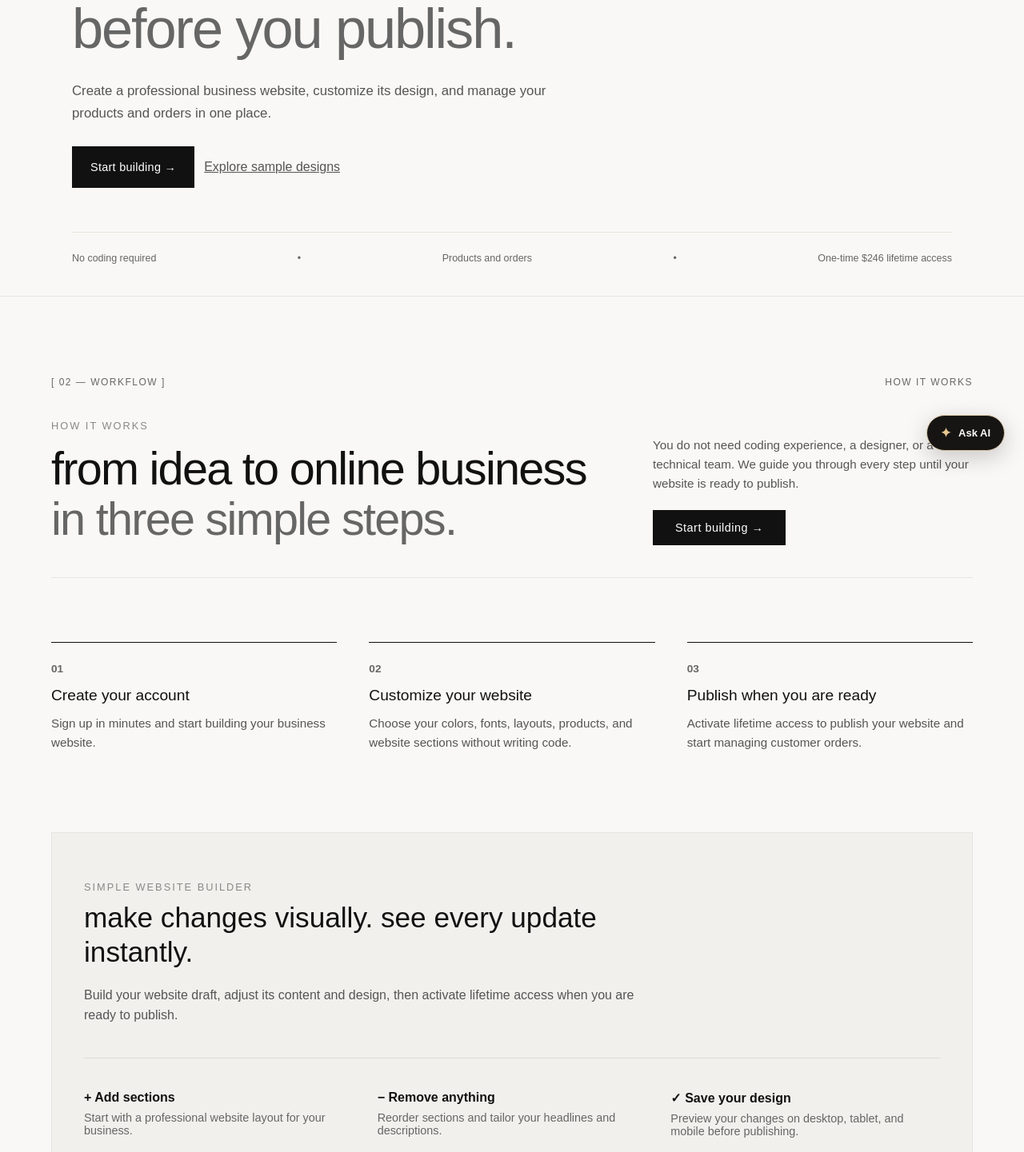
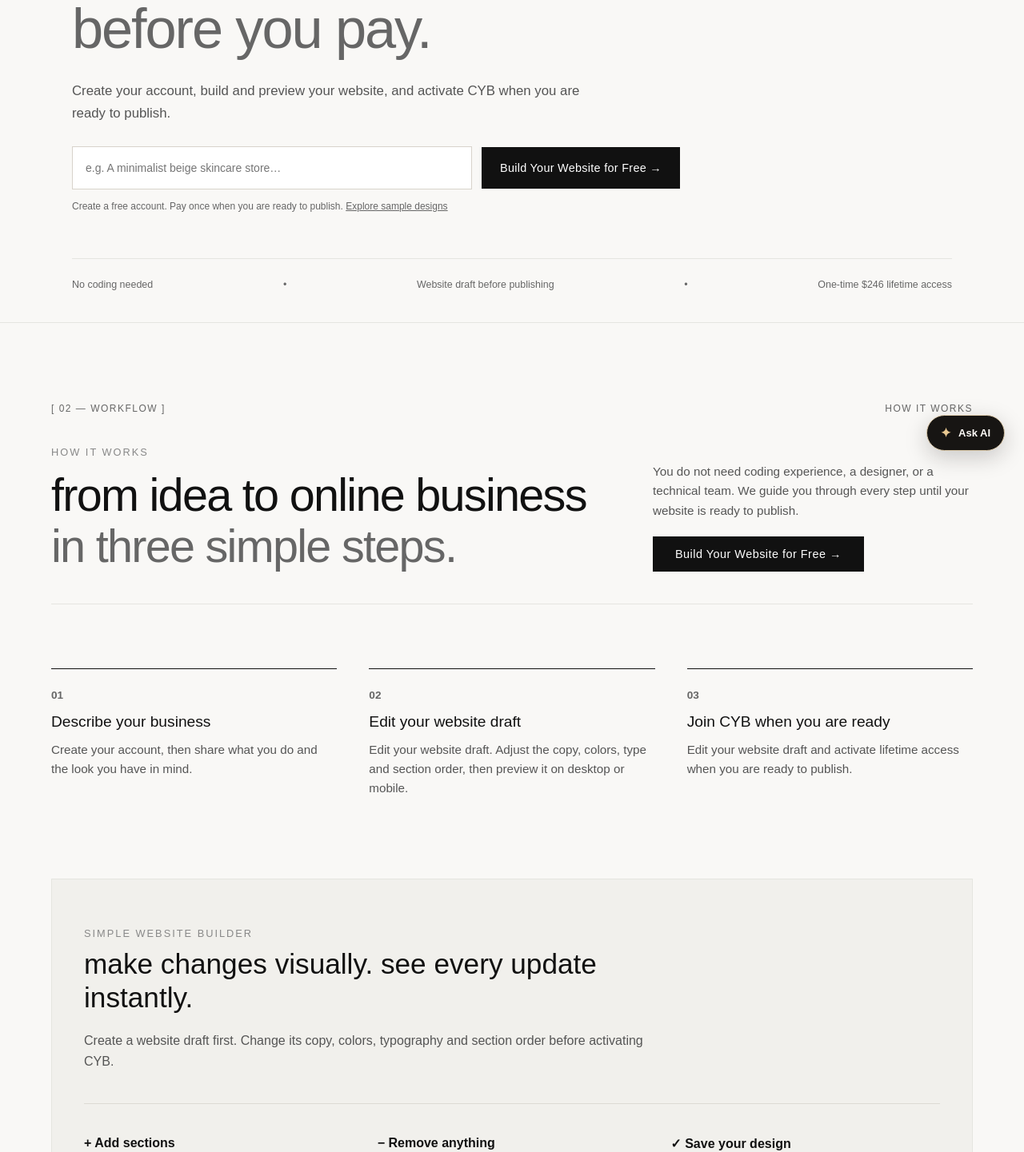
Before and after one commit to nuulf26-glitch/your-business, a React (Vite) app: page / in a window 1280 px wide. Shown: the part 212-1653 px from the top of the page at 80% size. Built offline with nearby package versions, Linux system fonts and the light colour scheme; no server answers.

Commit message:
Restore staging CYB design with production-safe links and signup (#63)

```diff
--- a/src/landing/FAQ.jsx
+++ b/src/landing/FAQ.jsx
@@ -18,10 +18,13 @@ const faqs = [
       "Yes. You can connect your own custom domain whenever you're ready.",
   },
   {
-    question: "Can I build before paying?",
-    answer: "Yes. Create an account and customize your website draft. Publishing requires CYB Lifetime Access.",
+    question: "What can I do before paying?",
+    answer: "Create a free account to build and edit a website draft. Publishing is available after CYB Lifetime Access is activated.",
   },
-  { question: "How much is lifetime access?", answer: "CYB Lifetime Access is a one-time payment of $246 USD. The 30-day refund terms are explained in our Terms of Service." },
+  { question: "Can I build my website before paying?", answer: "Yes. Create a free account and work on your website draft. Activate lifetime access when you are ready to publish." },
+  { question: "How much is lifetime access?", answer: "CYB Lifetime Access is a one-time payment of $246 USD. Review the current Terms of Service for the applicable 30-day refund terms." },
+  { question: "Can I save my website draft?", answer: "Yes. Your website changes are saved to your account so you can return and continue editing." },
+  { question: "When can I publish my website?", answer: "You can publish after activating CYB Lifetime Access with the one-time payment." },
   {
     question: "Can I edit my website later?",
     answer:
--- a/src/landing/Footer.jsx
+++ b/src/landing/Footer.jsx
@@ -97,7 +97,8 @@ function Footer() {
           <div>
             <span>Built for modern businesses</span>
             <p>
-              Create your website, activate lifetime access, and publish when you are ready.
+              Create a website draft with a free account. Activate lifetime
+              access when you are ready to publish.
             </p>
           </div>
 
@@ -106,7 +107,7 @@ function Footer() {
             className="footer-secondary-button"
             onClick={() => navigate("/signup")}
           >
-            Create account
+            Start building
           </button>
         </div>
 
--- a/src/landing/Hero.jsx
+++ b/src/landing/Hero.jsx
@@ -1,18 +1,22 @@
+import { useState } from 'react';
 import { useNavigate } from 'react-router-dom';
 import './landing.css';
 
 export default function Hero() {
   const navigate=useNavigate();
+  const [idea,setIdea]=useState('');
+  const start=()=>navigate(`/signup${idea.trim()?`?businessName=${encodeURIComponent(idea.trim())}`:''}`);
   return <section style={{background:'#f9f8f6',color:'#111',padding:'80px 5% 40px',fontFamily:"'Mograp',sans-serif",borderBottom:'1px solid #e5e5e0'}}>
     <div style={{maxWidth:1100,margin:'0 auto'}}>
-      <div style={{display:'inline-flex',alignItems:'center',gap:8,background:'#f1f0ec',padding:'6px 14px',borderRadius:20,fontSize:'.85rem',marginBottom:25,color:'#333'}}><span style={{width:6,height:6,background:'#111',borderRadius:'50%'}}/>Website building, made simple</div>
-      <h1 style={{fontSize:'clamp(2.5rem,5.5vw,4.5rem)',fontWeight:400,lineHeight:1.1,letterSpacing:'-.03em',margin:'0 0 25px',textTransform:'lowercase'}}>Build your website<br/><span style={{color:'#666'}}>before you publish.</span></h1>
-      <p style={{maxWidth:650,fontSize:'1.05rem',lineHeight:1.7,color:'#555',margin:'0 0 26px'}}>Create a professional business website, customize its design, and manage your products and orders in one place.</p>
-      <div style={{display:'flex',flexWrap:'wrap',gap:12,alignItems:'center',marginBottom:55}}>
-        <button type="button" onClick={()=>navigate('/signup')} style={{background:'#111',color:'#fff',border:0,padding:'18px 23px',fontSize:'.9rem',fontWeight:500,letterSpacing:'.3px',cursor:'pointer',fontFamily:"'Mograp',sans-serif"}}>Start building →</button>
-        <button type="button" onClick={()=>navigate('/design-preview')} style={{background:'none',border:0,textDecoration:'underline',cursor:'pointer',font:'inherit',color:'#555'}}>Explore sample designs</button>
+      <div style={{display:'inline-flex',alignItems:'center',gap:8,background:'#f1f0ec',padding:'6px 14px',borderRadius:20,fontSize:'.85rem',marginBottom:25,color:'#333'}}><span style={{width:6,height:6,background:'#111',borderRadius:'50%'}}/>Try CYB before you buy</div>
+      <h1 style={{fontSize:'clamp(2.5rem,5.5vw,4.5rem)',fontWeight:400,lineHeight:1.1,letterSpacing:'-.03em',margin:'0 0 25px',textTransform:'lowercase'}}>Build your website<br/><span style={{color:'#666'}}>before you pay.</span></h1>
+      <p style={{maxWidth:650,fontSize:'1.05rem',lineHeight:1.7,color:'#555',margin:'0 0 26px'}}>Create your account, build and preview your website, and activate CYB when you are ready to publish.</p>
+      <div style={{display:'grid',gridTemplateColumns:'minmax(220px,520px) auto',gap:12,alignItems:'center',maxWidth:760}}>
+        <input aria-label="Describe your business" value={idea} onChange={event=>setIdea(event.target.value)} onKeyDown={event=>{if(event.key==='Enter')start();}} placeholder="e.g. A minimalist beige skincare store…" style={{width:'100%',minHeight:54,padding:'0 16px',border:'1px solid #d8d3cb',background:'#fff',font:'14px Arial,sans-serif'}}/>
+        <button type="button" onClick={start} style={{background:'#111',color:'#fff',border:0,padding:'18px 23px',fontSize:'.9rem',fontWeight:500,letterSpacing:'.3px',cursor:'pointer',fontFamily:"'Mograp',sans-serif"}}>Build Your Website for Free →</button>
       </div>
+      <p style={{fontSize:12,color:'#666',margin:'12px 0 55px',lineHeight:1.6}}>Create a free account. Pay once when you are ready to publish. <button type="button" onClick={()=>navigate('/design-preview')} style={{background:'none',border:0,textDecoration:'underline',cursor:'pointer',font:'inherit',color:'inherit'}}>Explore sample designs</button></p>
     </div>
-    <div style={{maxWidth:1100,margin:'0 auto',display:'flex',justifyContent:'space-between',alignItems:'center',fontSize:'.78rem',color:'#666',borderTop:'1px solid #e5e5e0',paddingTop:25,flexWrap:'wrap',gap:15}}><span>No coding required</span><span>•</span><span>Products and orders</span><span>•</span><span>One-time $246 lifetime access</span></div>
+    <div style={{maxWidth:1100,margin:'0 auto',display:'flex',justifyContent:'space-between',alignItems:'center',fontSize:'.78rem',color:'#666',borderTop:'1px solid #e5e5e0',paddingTop:25,flexWrap:'wrap',gap:15}}><span>No coding needed</span><span>•</span><span>Website draft before publishing</span><span>•</span><span>One-time $246 lifetime access</span></div>
   </section>;
 }
--- a/src/landing/HowItWorks.jsx
+++ b/src/landing/HowItWorks.jsx
@@ -2,9 +2,9 @@ import { useNavigate } from "react-router-dom";
 import "./landing.css";
 
 const steps = [
-  { number: "01", title: "Create your account", text: "Sign up in minutes and start building your business website." },
-  { number: "02", title: "Customize your website", text: "Choose your colors, fonts, layouts, products, and website sections without writing code." },
-  { number: "03", title: "Publish when you are ready", text: "Activate lifetime access to publish your website and start managing customer orders." },
+  { number: "01", title: "Describe your business", text: "Create your account, then share what you do and the look you have in mind." },
+  { number: "02", title: "Edit your website draft", text: "Edit your website draft. Adjust the copy, colors, type and section order, then preview it on desktop or mobile." },
+  { number: "03", title: "Join CYB when you are ready", text: "Edit your website draft and activate lifetime access when you are ready to publish." },
 ];
 
 function HowItWorks() {
@@ -66,7 +66,7 @@ function HowItWorks() {
                 fontFamily: "'Mograp', sans-serif",
               }}
             >
-              Start building →
+              Build Your Website for Free →
             </button>
           </div>
         </div>
@@ -98,7 +98,7 @@ function HowItWorks() {
               Make changes visually. See every update instantly.
             </h3>
             <p style={{ color: "#555", fontSize: "1rem", lineHeight: "1.6", fontFamily: "'Mograp', sans-serif" }}>
-              Build your website draft, adjust its content and design, then activate lifetime access when you are ready to publish.
+              Create a website draft first. Change its copy, colors, typography and section order before activating CYB.
             </p>
           </div>
 
@@ -109,11 +109,11 @@ function HowItWorks() {
             </div>
             <div>
               <strong style={{ display: "block", fontSize: "1rem", marginBottom: "8px", color: "#111", fontFamily: "'Mograp', sans-serif" }}>− Remove anything</strong>
-              <p style={{ color: "#666", fontSize: "0.9rem", margin: 0, fontFamily: "'Mograp', sans-serif" }}>Reorder sections and tailor your headlines and descriptions.</p>
+              <p style={{ color: "#666", fontSize: "0.9rem", margin: 0, fontFamily: "'Mograp', sans-serif" }}>Reorder the sections and tailor the headline and intro.</p>
             </div>
             <div>
               <strong style={{ display: "block", fontSize: "1rem", marginBottom: "8px", color: "#111", fontFamily: "'Mograp', sans-serif" }}>✓ Save your design</strong>
-              <p style={{ color: "#666", fontSize: "0.9rem", margin: 0, fontFamily: "'Mograp', sans-serif" }}>Preview your changes on desktop, tablet, and mobile before publishing.</p>
+              <p style={{ color: "#666", fontSize: "0.9rem", margin: 0, fontFamily: "'Mograp', sans-serif" }}>Preview changes on desktop, tablet and mobile. Publishing needs activation.</p>
             </div>
           </div>
         </div>
--- a/src/landing/Navbar.jsx
+++ b/src/landing/Navbar.jsx
@@ -119,7 +119,7 @@ function Navbar() {
             className="navbar-signup-button"
             onClick={() => navigate("/signup")}
           >
-            Start building
+            Try it free
           </button>
 
           <button
--- a/src/landing/Pricing.jsx
+++ b/src/landing/Pricing.jsx
@@ -93,9 +93,10 @@ function Pricing() {
             <div style={{ display: "flex", gap: "20px", alignItems: "flex-start", borderTop: "1px solid #e5e5e0", paddingTop: "20px" }}>
               <span style={{ fontSize: "0.85rem", fontWeight: "600", color: "#666", fontFamily: "'Mograp', sans-serif" }}>03</span>
               <div>
-                <h3 style={{ fontSize: "1.1rem", fontWeight: "500", margin: "0 0 8px 0", color: "#111", fontFamily: "'Mograp', sans-serif" }}>30-day money-back guarantee</h3>
+                <h3 style={{ fontSize: "1.1rem", fontWeight: "500", margin: "0 0 8px 0", color: "#111", fontFamily: "'Mograp', sans-serif" }}>Start before you pay</h3>
                 <p style={{ color: "#555", fontSize: "0.95rem", lineHeight: "1.5", margin: 0, fontFamily: "'Mograp', sans-serif" }}>
-                  Activate your account with a one-time payment. If it is not right for you, cancel within 30 days for a full refund.
+                  Create your website draft first. Activate lifetime access with a
+                  one-time $246 payment when you are ready to publish.
                 </p>
               </div>
             </div>
@@ -155,11 +156,11 @@ function Pricing() {
                 marginBottom: "10px"
               }}
             >
-              Create your account to activate CYB
+              Build Your Website for Free
             </button>
 
             <p style={{ textAlign: "center", fontSize: "0.80rem", color: "#666", margin: "0 0 30px 0", fontFamily: "'Mograp', sans-serif" }}>
-              One-time payment · Full refund available within 30 days
+              No payment required to create your account
             </p>
 
             <div style={{ borderTop: "1px solid #e5e5e0", paddingTop: "30px" }}>
--- a/src/pages/Signup.jsx
+++ b/src/pages/Signup.jsx
@@ -5,7 +5,7 @@ import { register } from "../services/authService";
 function Signup() {
   const navigate = useNavigate();
 
-  const [businessName, setBusinessName] = useState("");
+  const [businessName, setBusinessName] = useState(() => new URLSearchParams(window.location.search).get("businessName") || "");
   const [fullName, setFullName] = useState("");
   const [email, setEmail] = useState("");
   const [password, setPassword] = useState("");
@@ -36,8 +36,6 @@ async function handleSignup(event) {
     try {
       setLoading(true);
 
-      // Keep the current production API contract; consent is required by this
-      // form but the existing API does not accept an acceptedTerms field.
       await register(email.trim(), password, { fullName: fullName.trim(), businessName: businessName.trim() });
       navigate(new URLSearchParams(window.location.search).get("activate") === "1" ? "/platform-payment" : "/dashboard", { replace: true });
     } catch (signupError) {
@@ -79,7 +77,7 @@ async function handleSignup(event) {
           <div className="auth-benefits">
             <div>
               <span>01</span>
-              <p>Private website preview</p>
+              <p>Website draft before publishing</p>
             </div>
 
             <div>
@@ -111,8 +109,9 @@ async function handleSignup(event) {
             <h2>Start building your website</h2>
 
               <p>
-              Enter your details to start building your website. CYB Lifetime
-              Access is a one-time $246 payment, required before publishing.
+              Enter your details to start building your website. Customize its design
+              and products before publishing. CYB Lifetime Access is a one-time
+              $246 payment.
             </p>
           </div>
 
```
